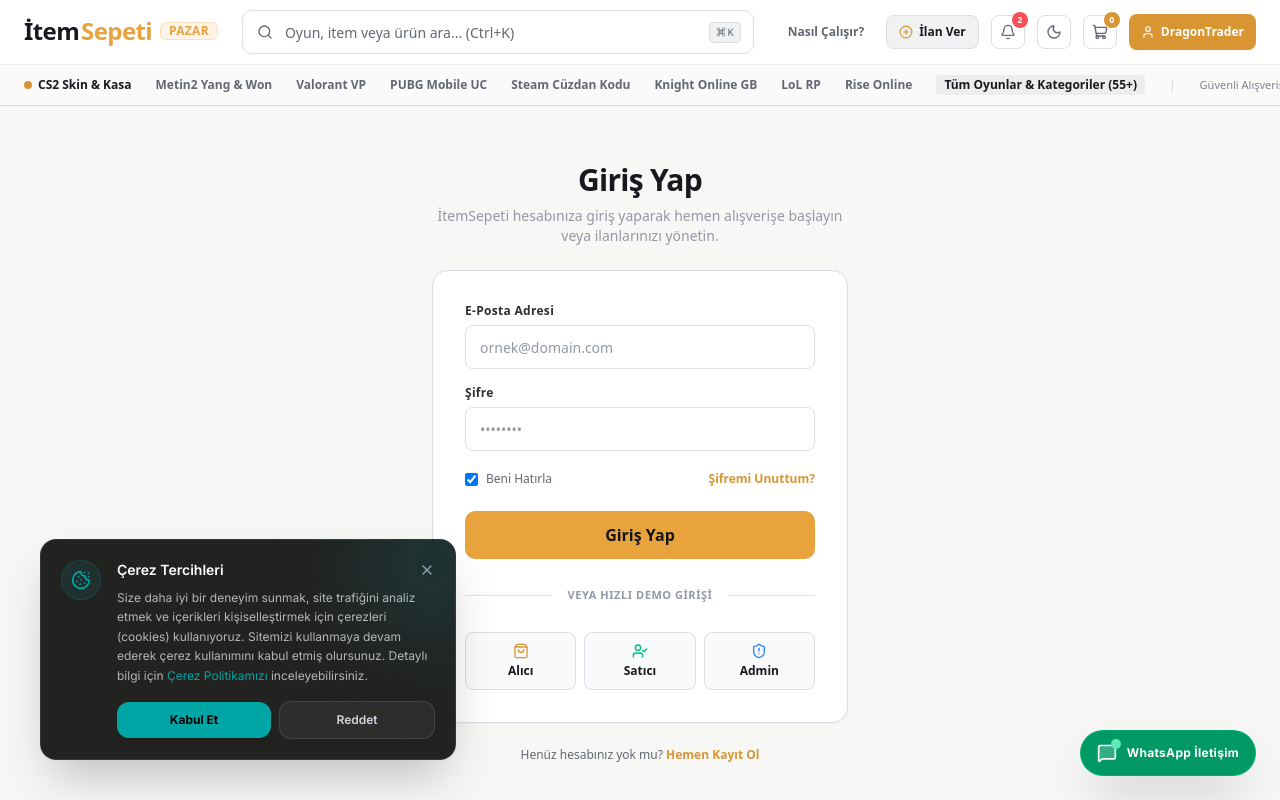
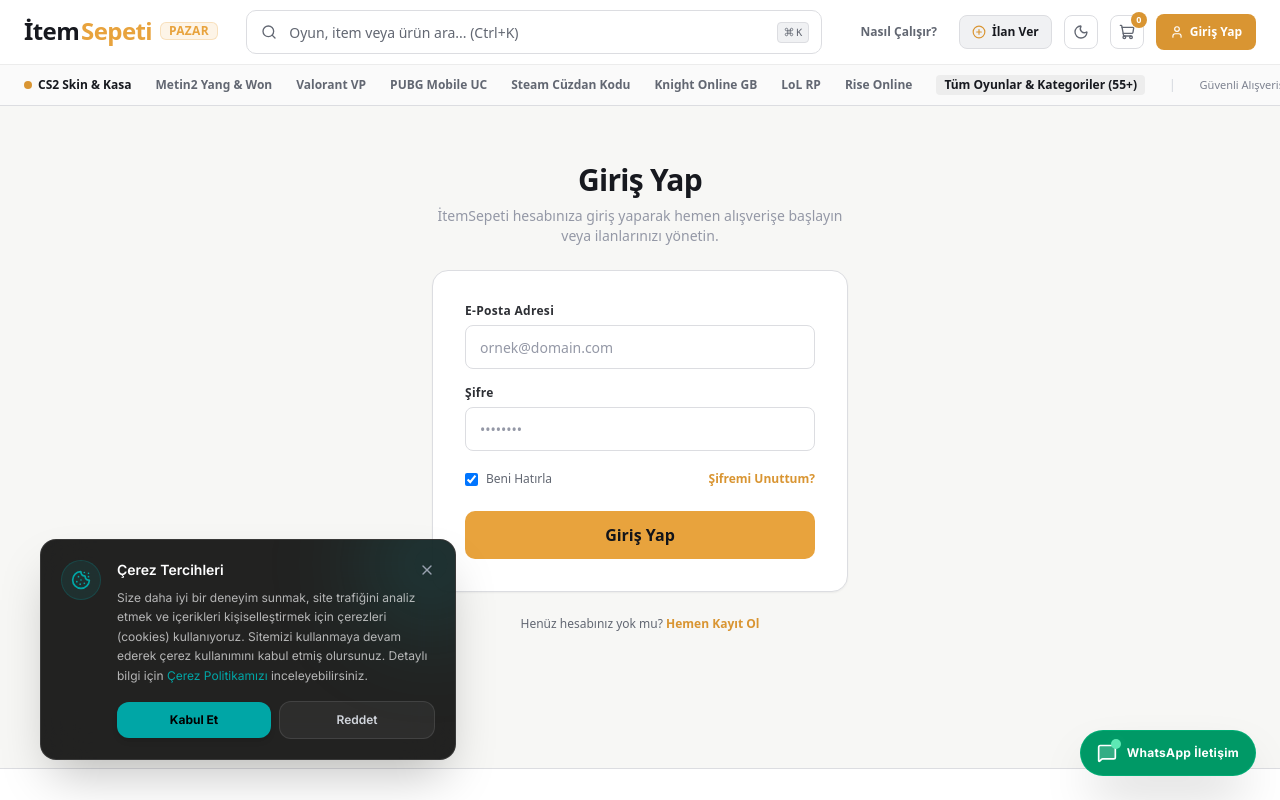
Before and after one commit to ReckyRey05/kvk-dijital, a Next.js app: page /giris in a window 1280 px wide. Shown: the top 800 px of the page. Built offline with nearby package versions, Linux system fonts and the light colour scheme.

Commit message:
feat(itemsepeti): transition platform to production-ready live state, remove demo bypasses, and configure live seo

```diff
--- a/src/app/api/itemsepeti/seller/listings/route.ts
+++ b/src/app/api/itemsepeti/seller/listings/route.ts
@@ -17,16 +17,22 @@ export async function GET(request: NextRequest) {
     if (!snap.empty) {
       const items = snap.docs.map((d) => d.data() as ItemSepetiListing);
       return NextResponse.json({ success: true, listings: items });
+    } else {
+      return NextResponse.json({ success: true, listings: [] });
     }
   } catch {}
 
-  const demoListings: ItemSepetiListing[] = SEED_LISTINGS.map((l, idx) => ({
-    ...l,
-    sellerId,
-    status: idx === 3 ? ("paused" as ItemSepetiListingStatus) : ("active" as ItemSepetiListingStatus),
-  }));
+  // In-memory fallback: if demo account, return seed; otherwise return empty list
+  if (sellerId === "seller_demo_user" || sellerId === "usr_gamer_ali") {
+    const demoListings: ItemSepetiListing[] = SEED_LISTINGS.map((l, idx) => ({
+      ...l,
+      sellerId,
+      status: idx === 3 ? ("paused" as ItemSepetiListingStatus) : ("active" as ItemSepetiListingStatus),
+    }));
+    return NextResponse.json({ success: true, listings: demoListings });
+  }
 
-  return NextResponse.json({ success: true, listings: demoListings });
+  return NextResponse.json({ success: true, listings: [] });
 }
 
 export async function PATCH(request: NextRequest) {
--- a/src/app/checkout/page.tsx
+++ b/src/app/checkout/page.tsx
@@ -10,6 +10,7 @@ import ItemSepetiFooter from "@/components/itemsepeti/layout/ItemSepetiFooter";
 import ItemSepetiButton from "@/components/itemsepeti/ui/ItemSepetiButton";
 import { ItemSepetiPrice } from "@/components/itemsepeti/marketplace/MarketplacePrimitives";
 import { ItemSepetiEnrichedCart, ItemSepetiOrder } from "@/types/marketplace";
+import { useItemSepetiAuth } from "@/context/ItemSepetiAuthContext";
 import { ShieldCheck, AlertCircle, CheckCircle2, Lock, ArrowLeft, Clock, Tag, Tag as CouponIcon } from "lucide-react";
 
 export function CheckoutView() {
@@ -17,6 +18,7 @@ export function CheckoutView() {
   const { theme } = useItemSepetiTheme();
   const isDark = theme === "dark";
   const { clearCartItems } = useItemSepetiCart();
+  const { user } = useItemSepetiAuth();
 
   const [cartData, setCartData] = useState<ItemSepetiEnrichedCart | null>(null);
   const [loading, setLoading] = useState(true);
@@ -34,8 +36,8 @@ export function CheckoutView() {
     Record<string, { characterName?: string; steamTradeUrl?: string; specialNotes?: string }>
   >({});
 
-  const buyerId = "demo_buyer_user_1";
-  const buyerEmail = "buyer@itemsepeti.com";
+  const buyerId = user?.uid || "guest_buyer";
+  const buyerEmail = user?.email || "alici@itemsepeti.com";
 
   // Load cart data for checkout validation
   useEffect(() => {
@@ -489,10 +491,10 @@ export function CheckoutView() {
   );
 }
 
-export default function ItemSepetiCheckoutPage() {
+function CheckoutPageContent() {
+  const { user } = useItemSepetiAuth();
   return (
-    <ItemSepetiThemeProvider>
-      <ItemSepetiCartProvider currentUserId="demo_buyer_user_1">
+    <ItemSepetiCartProvider currentUserId={user?.uid}>
       <div className="flex flex-col min-h-screen">
         <ItemSepetiHeader />
         <main className="flex-1">
@@ -501,6 +503,13 @@ export default function ItemSepetiCheckoutPage() {
         <ItemSepetiFooter />
       </div>
     </ItemSepetiCartProvider>
+  );
+}
+
+export default function ItemSepetiCheckoutPage() {
+  return (
+    <ItemSepetiThemeProvider>
+      <CheckoutPageContent />
     </ItemSepetiThemeProvider>
   );
 }
--- a/src/app/giris/page.tsx
+++ b/src/app/giris/page.tsx
@@ -9,7 +9,6 @@ import ItemSepetiHeader from "@/components/itemsepeti/layout/ItemSepetiHeader";
 import ItemSepetiFooter from "@/components/itemsepeti/layout/ItemSepetiFooter";
 import ItemSepetiButton from "@/components/itemsepeti/ui/ItemSepetiButton";
 import ItemSepetiInput from "@/components/itemsepeti/ui/ItemSepetiInput";
-import { UserCheck, ShoppingBag, ShieldAlert } from "lucide-react";
 
 export default function LoginPage() {
   const router = useRouter();
@@ -34,24 +33,6 @@ export default function LoginPage() {
       router.push("/profilim");
     } catch {
       setError("Giriş başarısız. Lütfen bilgilerinizi kontrol edin.");
-    } finally {
-      setLoading(false);
-    }
-  };
-
-  const handleDemoLogin = async (role: "buyer" | "seller" | "admin") => {
-    setLoading(true);
-    try {
-      const demoEmail =
-        role === "seller"
-          ? "satici@itemsepeti.com"
-          : role === "admin"
-          ? "admin@itemsepeti.com"
-          : "alici@itemsepeti.com";
-      const demoName =
-        role === "seller" ? "DragonTrader" : role === "admin" ? "Sistem Yöneticisi" : "OyuncuAli";
-      await login(demoEmail, role, demoName);
-      router.push("/profilim");
     } finally {
       setLoading(false);
     }
@@ -134,41 +115,6 @@ export default function LoginPage() {
                 </ItemSepetiButton>
               </div>
             </form>
-
-            <div className="relative flex py-2 items-center">
-              <div className="flex-grow border-t border-[#DCDDE1] dark:border-[#282C3A]"></div>
-              <span className="flex-shrink mx-4 text-[11px] text-[#9498A6] font-semibold uppercase tracking-wider">
-                veya Hızlı Demo Girişi
-              </span>
-              <div className="flex-grow border-t border-[#DCDDE1] dark:border-[#282C3A]"></div>
-            </div>
-
-            <div className="grid grid-cols-3 gap-2">
-              <button
-                type="button"
-                onClick={() => handleDemoLogin("buyer")}
-                className="flex flex-col items-center justify-center p-2.5 rounded-[8px] bg-gray-50 dark:bg-black/20 border border-[#DCDDE1] dark:border-[#282C3A] hover:border-[#D99532] hover:bg-[#D99532]/5 transition-colors text-center text-xs font-semibold cursor-pointer"
-              >
-                <ShoppingBag className="w-4 h-4 mb-1 text-[#D99532]" />
-                <span>Alıcı</span>
-              </button>
-              <button
-                type="button"
-                onClick={() => handleDemoLogin("seller")}
-                className="flex flex-col items-center justify-center p-2.5 rounded-[8px] bg-gray-50 dark:bg-black/20 border border-[#DCDDE1] dark:border-[#282C3A] hover:border-[#D99532] hover:bg-[#D99532]/5 transition-colors text-center text-xs font-semibold cursor-pointer"
-              >
-                <UserCheck className="w-4 h-4 mb-1 text-emerald-500" />
-                <span>Satıcı</span>
-              </button>
-              <button
-                type="button"
-                onClick={() => handleDemoLogin("admin")}
-                className="flex flex-col items-center justify-center p-2.5 rounded-[8px] bg-gray-50 dark:bg-black/20 border border-[#DCDDE1] dark:border-[#282C3A] hover:border-[#D99532] hover:bg-[#D99532]/5 transition-colors text-center text-xs font-semibold cursor-pointer"
-              >
-                <ShieldAlert className="w-4 h-4 mb-1 text-blue-500" />
-                <span>Admin</span>
-              </button>
-            </div>
           </div>
 
           <p className="text-center text-xs text-[#626772] dark:text-[#9498A6]">
--- a/src/app/itemsepeti/page.tsx
+++ b/src/app/itemsepeti/page.tsx
@@ -1,7 +1,7 @@
 import React from "react";
+import type { Metadata } from "next";
 import Link from "next/link";
 import { ItemSepetiThemeProvider } from "@/context/ItemSepetiThemeContext";
-import { ItemSepetiAuthProvider } from "@/context/ItemSepetiAuthContext";
 import ItemSepetiHeader from "@/components/itemsepeti/layout/ItemSepetiHeader";
 import ItemSepetiFooter from "@/components/itemsepeti/layout/ItemSepetiFooter";
 import ItemSepetiHeaderSearch from "@/components/itemsepeti/layout/ItemSepetiHeaderSearch";
@@ -11,6 +11,30 @@ import ItemSepetiEditorialGrid from "@/components/itemsepeti/marketplace/ItemSep
 import ItemSepetiListingCard, { ListingCardData } from "@/components/itemsepeti/marketplace/ItemSepetiListingCard";
 import ItemSepetiLiveSupportWidget from "@/components/itemsepeti/support/ItemSepetiLiveSupportWidget";
 import { getPublicListings } from "@/lib/itemsepeti/catalogService";
+
+export const metadata: Metadata = {
+  title: "İtemSepeti | Türkiye'nin En Güvenilir Oyuncu Pazarı & E-Pin Platformu",
+  description: "CS2 skin, Metin2 yang & item, Valorant VP, Knight Online GB, Steam ve dijital kodları %100 Escrow güvencesiyle 7/24 güvenle alın veya satın.",
+  keywords: [
+    "itemsepeti",
+    "oyuncu pazarı",
+    "cs2 skin al",
+    "metin2 yang al",
+    "knight online gb",
+    "valorant vp",
+    "e-pin satın al",
+    "güvenli oyuncu pazarı",
+    "escrow oyun pazarı"
+  ],
+  openGraph: {
+    title: "İtemSepeti — Türkiye'nin Oyuncu Pazarı",
+    description: "CS2, Metin2, Knight Online, Valorant ve popüler tüm oyunlarda güvenli alışveriş ve anında teslimat.",
+    url: "https://kvkdijitalcozumler.com/itemsepeti",
+    siteName: "İtemSepeti",
+    locale: "tr_TR",
+    type: "website",
+  },
+};
 
 export default async function ItemSepetiHomePage() {
   const liveListings = await getPublicListings({ limit: 12 });
--- a/src/app/sepet/page.tsx
+++ b/src/app/sepet/page.tsx
@@ -10,6 +10,7 @@ import ItemSepetiFooter from "@/components/itemsepeti/layout/ItemSepetiFooter";
 import ItemSepetiButton from "@/components/itemsepeti/ui/ItemSepetiButton";
 import { ItemSepetiPrice } from "@/components/itemsepeti/marketplace/MarketplacePrimitives";
 import { ItemSepetiEnrichedCart } from "@/types/marketplace";
+import { useItemSepetiAuth } from "@/context/ItemSepetiAuthContext";
 import { ShoppingBag, Trash2, ArrowLeft, ShieldCheck, AlertCircle } from "lucide-react";
 
 export function CartView() {
@@ -17,9 +18,12 @@ export function CartView() {
   const { theme } = useItemSepetiTheme();
   const isDark = theme === "dark";
   const { items, updateQuantity, removeItem, clearCartItems } = useItemSepetiCart();
+  const { user } = useItemSepetiAuth();
 
   const [cartData, setCartData] = useState<ItemSepetiEnrichedCart | null>(null);
   const [loading, setLoading] = useState(true);
+
+  const buyerId = user?.uid || "guest_buyer";
 
   // Load enriched cart from server based on items
   useEffect(() => {
@@ -27,7 +31,7 @@ export function CartView() {
     async function loadEnriched() {
       setLoading(true);
       try {
-        const res = await fetch("/api/itemsepeti/cart?buyerId=demo_buyer_user_1");
+        const res = await fetch(`/api/itemsepeti/cart?buyerId=${encodeURIComponent(buyerId)}`);
         const data = await res.json();
         if (isMounted && data.success) {
           setCartData(data.cart);
@@ -41,7 +45,7 @@ export function CartView() {
     return () => {
       isMounted = false;
     };
-  }, [items]);
+  }, [items, buyerId]);
 
   const isEmpty = !cartData || cartData.items.length === 0;
 
@@ -281,10 +285,10 @@ export function CartView() {
   );
 }
 
-export default function ItemSepetiCartPage() {
+function CartPageContent() {
+  const { user } = useItemSepetiAuth();
   return (
-    <ItemSepetiThemeProvider>
-      <ItemSepetiCartProvider currentUserId="demo_buyer_user_1">
+    <ItemSepetiCartProvider currentUserId={user?.uid}>
       <div className="flex flex-col min-h-screen">
         <ItemSepetiHeader />
         <main className="flex-1">
@@ -293,6 +297,13 @@ export default function ItemSepetiCartPage() {
         <ItemSepetiFooter />
       </div>
     </ItemSepetiCartProvider>
+  );
+}
+
+export default function ItemSepetiCartPage() {
+  return (
+    <ItemSepetiThemeProvider>
+      <CartPageContent />
     </ItemSepetiThemeProvider>
   );
 }
--- a/src/app/siparislerim/page.tsx
+++ b/src/app/siparislerim/page.tsx
@@ -25,9 +25,14 @@ export default function MyOrdersPage() {
 
   useEffect(() => {
     async function load() {
+      if (!user) {
+        setOrders([]);
+        setLoading(false);
+        return;
+      }
       setLoading(true);
       try {
-        const buyerId = user?.uid || "usr_gamer_ali";
+        const buyerId = user.uid;
         const res = await fetch(`/api/itemsepeti/orders?buyerId=${buyerId}`);
         const data = await res.json();
         if (data.success && data.orders) {
--- a/src/app/sitemap.ts
+++ b/src/app/sitemap.ts
@@ -165,6 +165,30 @@ export default async function sitemap(): Promise<MetadataRoute.Sitemap> {
       priority: 0.85,
     },
     {
+      url: `${baseUrl}/oyunlar`,
+      lastModified: new Date(),
+      changeFrequency: 'daily' as const,
+      priority: 0.9,
+    },
+    {
+      url: `${baseUrl}/kategori/knight-online`,
+      lastModified: new Date(),
+      changeFrequency: 'daily' as const,
+      priority: 0.85,
+    },
+    {
+      url: `${baseUrl}/kategori/valorant`,
+      lastModified: new Date(),
+      changeFrequency: 'daily' as const,
+      priority: 0.85,
+    },
+    {
+      url: `${baseUrl}/kategori/rise-online`,
+      lastModified: new Date(),
+      changeFrequency: 'daily' as const,
+      priority: 0.85,
+    },
+    {
       url: `${baseUrl}/nasil-calisir`,
       lastModified: new Date(),
       changeFrequency: 'monthly' as const,
--- a/src/context/ItemSepetiAuthContext.tsx
+++ b/src/context/ItemSepetiAuthContext.tsx
@@ -66,24 +66,35 @@ export function ItemSepetiAuthProvider({ children }: { children: React.ReactNode
       if (saved) {
         setUser(JSON.parse(saved));
       } else {
-        setUser(DEFAULT_DEMO_USER);
-        localStorage.setItem("itemsepeti_session_user", JSON.stringify(DEFAULT_DEMO_USER));
+        setUser(null);
       }
     } catch {
-      setUser(DEFAULT_DEMO_USER);
+      setUser(null);
     } finally {
       setIsLoading(false);
     }
   }, []);
 
   const login = async (email: string, role: ItemSepetiUserRole = "buyer", displayName?: string): Promise<boolean> => {
+    // Check if user already has an existing saved profile with balance
+    let existingBalance = 0;
+    try {
+      const saved = localStorage.getItem("itemsepeti_session_user");
+      if (saved) {
+        const parsed = JSON.parse(saved);
+        if (parsed.email === email && typeof parsed.balance === "number") {
+          existingBalance = parsed.balance;
+        }
+      }
+    } catch {}
+
     const newUser: AuthUserProfile = {
       uid: `usr_${Date.now()}`,
       email,
       displayName: displayName || email.split("@")[0],
       isPhoneVerified: true,
       role,
-      balance: role === "seller" ? 2500 : 500,
+      balance: existingBalance,
       createdAt: Date.now(),
     };
     setUser(newUser);
```
Also changed, not shown: 1 other file (tests, documents, lock files or other folders). Lines whose indentation alone changed are shown as unchanged.
